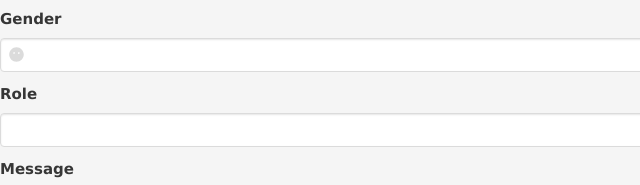
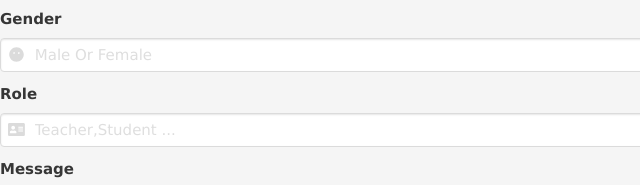
Before and after one commit to yronstest/yronstest.github.io, a plain HTML site: page join.html in a window 1280 px wide. Shown: the part 1242-1427 px from the top of the page, 0-640 px from the left. Drawn offline with nearby package versions, Linux system fonts and the light colour scheme.

Commit message:
lalalogo

```diff
--- a/join.html
+++ b/join.html
@@ -175,7 +175,7 @@
 <div class="field">
   <label class="label">Gender</label>
   <div class="control has-icons-left has-icons-right">
-    <input class="input" type="text" name="entry.1955379759">
+    <input class="input" type="text" name="entry.1955379759" placeholder="Male Or Female">
     <span class="icon is-small is-left">
       <i class="fas fa-meh-blank"></i>
     </span>
@@ -184,8 +184,11 @@
 
 <div class="field">
   <label class="label">Role</label>
-  <div class="control">
-    <input class="input" type="text"  name="entry.937142887">
+  <div class="control has-icons-left has-icons-right">
+    <input class="input" type="text"  name="entry.937142887" placeholder="Teacher,Student ...">
+    <span class="icon is-small is-left">
+      <i class="fas fa-address-card"></i>
+       </span>
   </div>
 </div>
 
```
Also changed, not shown: img/logo1().png (added), img/logo1.png.
